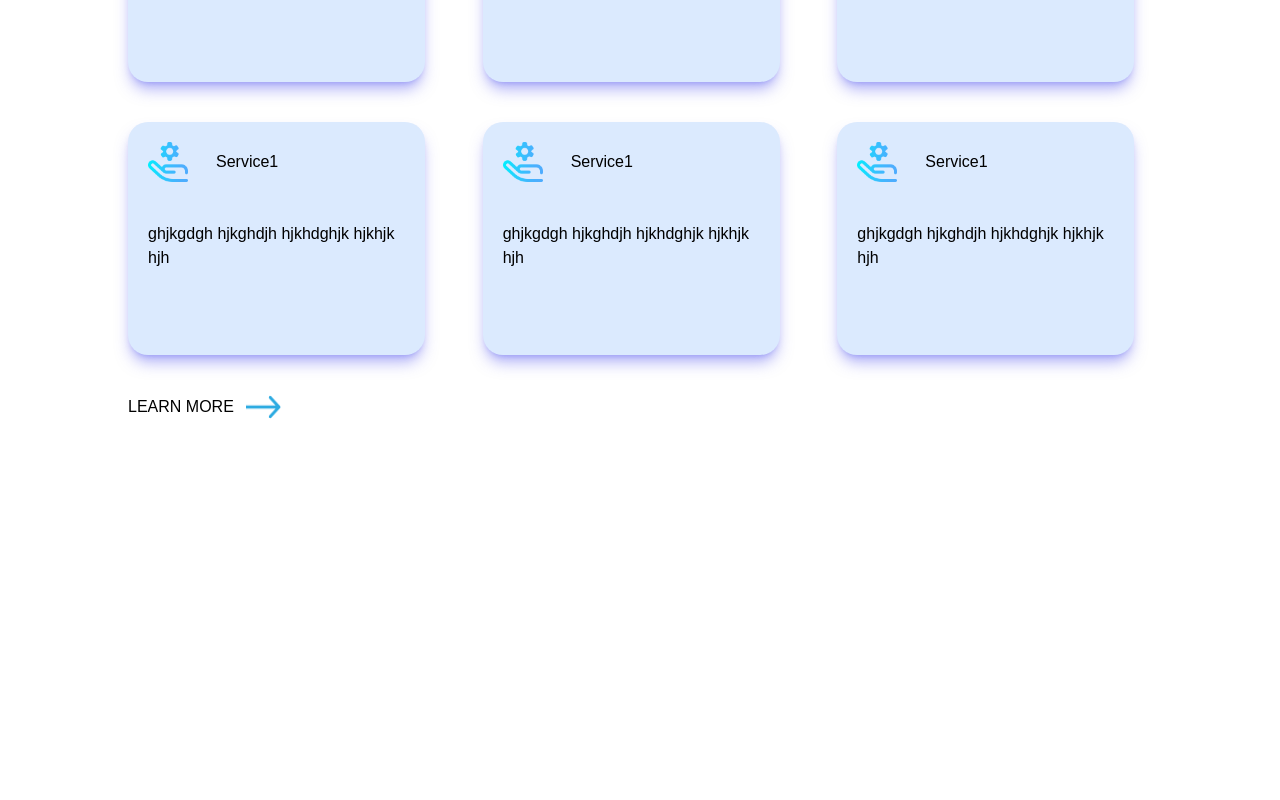
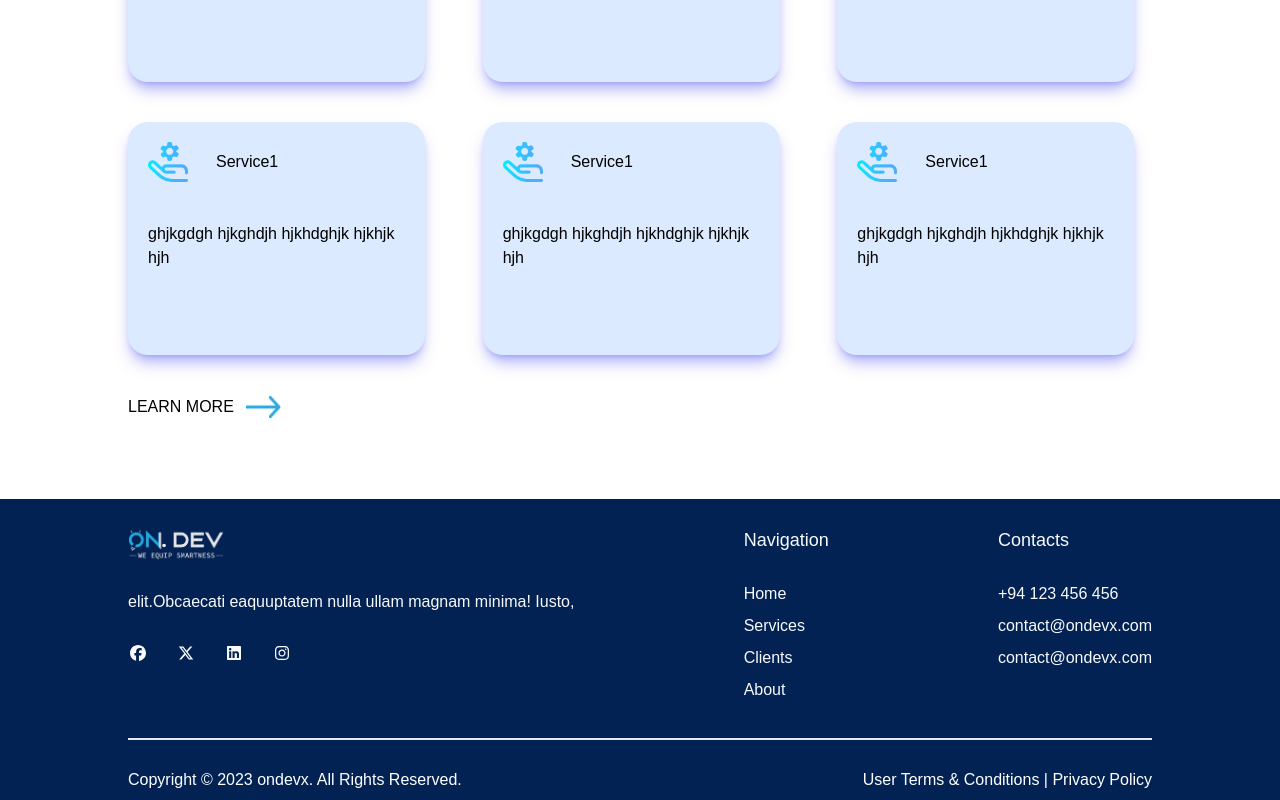
Before and after one commit to ondev97/ondevx, a Next.js app: page / in a window 1280 px wide. Shown: the part 2229-3029 px from the top of the page. Before the commit the page ends 2648 px from the top, so only its background shows below. Built offline with nearby package versions, Linux system fonts and the light colour scheme.

Commit message:
Footer and reviews

```diff
--- a/app/page.js
+++ b/app/page.js
@@ -4,6 +4,9 @@ import Why from '@/components/Why'
 import Technologies from '@/components/Technologies'
 import Image from 'next/image'
 import OurServices from '@/components/OurServices'
+import Footer from '@/components/Footer'
+
+
 
 export default function Home() {
   return (
@@ -14,6 +17,8 @@ export default function Home() {
     <Why/>
     <OurServices/>
 
+    <Footer/>
+
 
 
 
--- /dev/null
+++ b/components/Clients.jsx
@@ -0,0 +1,59 @@
+import React from 'react'
+
+
+
+
+function Clients() {
+    var settings = {
+        dots: true,
+        infinite: true,
+        speed: 500,
+        slidesToShow: 1,
+        slidesToScroll: 1
+      };
+  return (
+    <>
+    <div className='w-3/4 m-auto'>
+        <div className='mt-20'>
+            {data.map((d) => (
+                <div className='bg-white h-[450px] text-black rounded-xl'>
+                    <div className='h-56 rounded-t-xl bg-indigo-500 flex justify-center items-center'>
+                        <img src={d.img} alt='' className='h-44 w-44 rounded-full'/>
+                    </div>
+                    <div className='flex flex-col justify-center items-center gap-4 p-4'>
+                        <p className='text-xl font-semibold'>{d.name}</p>
+                        <p>{d.review}</p>
+                        <button className=' bg-indigo-500  text-white tex-lg px-6 py-1 rounded-xl'>Read More</button>
+
+                    </div>
+                </div>
+            ))}
+
+        </div>
+
+    </div>
+    </>
+  )
+}
+
+export default Clients
+
+const data = [
+    {
+        name: `John Doe`,
+        img: `hero.jpg`,
+        review: `lorem gfuj hui uhu hujh hi `
+    },
+    {
+        name: `John Doe`,
+        img: `lady.png`,
+        review: `lorem gfuj hui uhu hujh hi `
+    },
+    {
+        name: `John Doe`,
+        img: `hero.jpg`,
+        review: `lorem gfuj hui uhu hujh hi `
+    }
+
+
+]
--- /dev/null
+++ b/components/Footer.jsx
@@ -0,0 +1,60 @@
+import React from 'react'
+import { FontAwesomeIcon } from '@fortawesome/react-fontawesome'
+import {faCoffee, faFaceAngry, faHamburger, faX } from '@fortawesome/free-solid-svg-icons'
+import { faFacebook, faInstagram, faLinkedin, faTwitter, faXTwitter,} from '@fortawesome/free-brands-svg-icons'
+
+
+
+function Footer() {
+  return (
+    <>
+    <div className='w-Full bg-[#032254]'>
+
+        <footer className= 'w-full max-w-[1024px] mx-auto mt-20  bg-slate-20'>
+            <div className='pt-7 text-slate-50 flex justify-between'>
+                <div className='' >
+                    <div>
+                    <img className='w-24 mb-7' src="L2.png" alt="" />
+                    </div>
+                    <div className='mb-7'>elit.Obcaecati eaquuptatem nulla ullam magnam minima! Iusto, </div>
+                    <div className='flex gap-7'>
+                        <a href='www.facebook.com'><FontAwesomeIcon icon={faFacebook} className='w-[20px]'></FontAwesomeIcon></a>
+                        <a href='x.com'><FontAwesomeIcon icon={faXTwitter} className='w-[20px]'></FontAwesomeIcon></a>
+                        <a href='linkedin.com'><FontAwesomeIcon icon={faLinkedin} className='w-[20px]'></FontAwesomeIcon></a>
+                        <a href='instagram.com'><FontAwesomeIcon icon={faInstagram} className='w-[20px]'></FontAwesomeIcon></a>
+
+                    </div>
+                </div>
+                <div className='' >
+                    <div className='mb-7 text-[18px]'>Navigation</div>
+                    <div className='list-none'>
+                        <li className='mb-2'>Home</li>
+                        <li className='mb-2'>Services</li>
+                        <li className='mb-2'>Clients</li>
+                        <li className='mb-2'>About</li>
+                    </div>
+                </div>
+                <div className='' >
+                    <div className='mb-7 text-[18px]'>Contacts</div>
+                    <div className='mb-2'>+94 123 456 456</div>
+                    <div className='mb-2'>contact@ondevx.com</div>
+                    <div className='mb-2'>contact@ondevx.com</div>
+                </div>
+
+            </div>
+            <div>
+                <div className='flex justify-between text-white mt-7 border-t-2 pt-7 pb-2'>
+                    <div><a href=''>Copyright © 2023 ondevx. All Rights Reserved.</a></div>
+                    <div><a href=''>User Terms & Conditions | Privacy Policy</a></div>
+                </div>
+            </div>
+
+        </footer>
+
+    </div>
+    </>
+
+  )
+}
+
+export default Footer
--- /dev/null
+++ b/components/Reviews.jsx
@@ -0,0 +1,23 @@
+import React from 'react'
+// Import Swiper React components
+import { Swiper, SwiperSlide } from 'swiper/react';
+
+// Import Swiper styles
+import 'swiper/css';
+
+export default () => {
+  return (
+    <Swiper
+      spaceBetween={50}
+      slidesPerView={3}
+      onSlideChange={() => console.log('slide change')}
+      onSwiper={(swiper) => console.log(swiper)}
+    >
+      <SwiperSlide>Slide 1</SwiperSlide>
+      <SwiperSlide>Slide 2</SwiperSlide>
+      <SwiperSlide>Slide 3</SwiperSlide>
+      <SwiperSlide>Slide 4</SwiperSlide>
+      ...
+    </Swiper>
+  );
+};
```
Also changed, not shown: package.json (+8 -1 lines), 1 other file (tests, documents, lock files or other folders).
